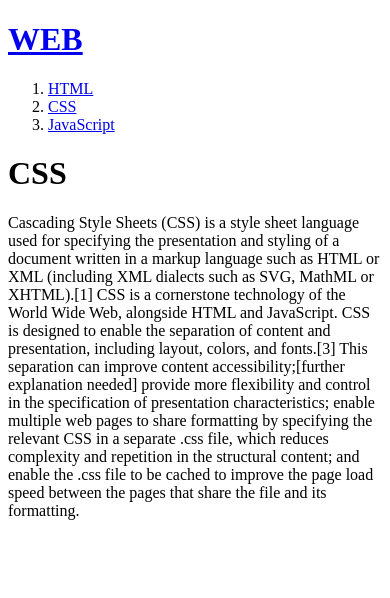
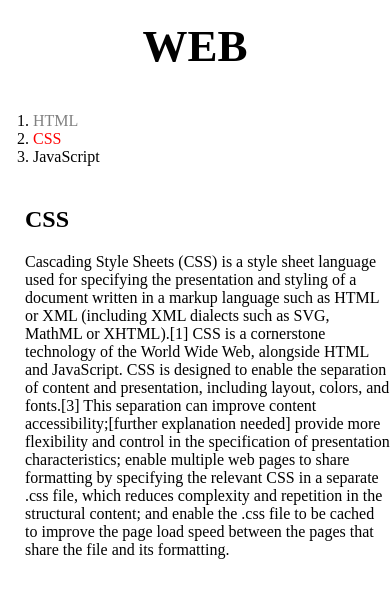
Before and after one commit to sean8540/my-first-web-site, a plain HTML site: page 2.복습.html in a window 390 px wide. Drawn offline with Linux system fonts and the light colour scheme.

Commit message:
생활코딩 css 복습 1회

```diff
--- a/2.복습.html
+++ b/2.복습.html
@@ -3,17 +3,31 @@
 <head>
     <title>WEB1 - CSS</title>
     <meta charset="utf-8">
+    <link rel="stylesheet" href="style.복습.css">
 </head>
 <body>
 <h1><a href="index.복습.html">WEB</a></h1>
+<div id="grid">
     <ol>
-    <li><a href="1.복습.html">HTML</a></li>
-    <li><a href="2.복습.html">CSS</a></li>
+        <li><a href="1.복습.html" class="saw">HTML</a></li>
+        <li><a href="2.복습.html" class="saw" id="active">CSS</a></li>
         <li><a href="3.복습.html">JavaScript</a></li>
     </ol>
-<h1>CSS</h1>
+    <!--
+    <h1><a href="index.복습.html"><font color="red">WEB</font></a></h1>
+    <ol>
+        <li><a href="1.복습.html"><font color="red">HTML</font></a></li>
+        <li><a href="2.복습.html"><font color="red">CSS</font></a></li>
+        <li><a href="3.복습.html"><font color="red">JavaScript</font></a></li>
+    </ol>
+    -->
+    <div id="article">
+        <h2>CSS</h2>
         <p>
-    Cascading Style Sheets (CSS) is a style sheet language used for specifying the presentation and styling of a document written in a markup language such as HTML or XML (including XML dialects such as SVG, MathML or XHTML).[1] CSS is a cornerstone technology of the World Wide Web, alongside HTML and JavaScript. CSS is designed to enable the separation of content and presentation, including layout, colors, and fonts.[3] This separation can improve content accessibility;[further explanation needed] provide more flexibility and control in the specification of presentation characteristics; enable multiple web pages to share formatting by specifying the relevant CSS in a separate .css file, which reduces complexity and repetition in the structural content; and enable the .css file to be cached to improve the page load speed between the pages that share the file and its formatting.
+            Cascading Style Sheets (CSS) is a style sheet language used for specifying the presentation and styling of a document written in a markup language such as HTML or XML (including XML dialects such as SVG, MathML or XHTML).[1] CSS is a cornerstone technology of the World Wide Web, alongside HTML and JavaScript. CSS is designed to enable the separation of content and presentation, including layout, colors, and fonts.[3] This separation can improve content accessibility;[further explanation needed] provide more flexibility and control in the specification of presentation characteristics; enable multiple web pages to share formatting by specifying the relevant CSS in a separate .css file, which reduces complexity and repetition in the structural content; and enable the .css file to be cached to improve the page load speed between the pages that share the file and its
+            formatting.
         </p>
+    </div>
+</div>
 </body>
 </html>
--- /dev/null
+++ b/style.복습.css
@@ -0,0 +1,47 @@
+a {
+    color:black;
+    text-decoration:none;
+}
+#active {
+    color:red;
+}
+.saw {
+    color:gray;
+}
+h1 {
+    font-size: 45px;
+    text-align: center;
+    border-bottom:1px solid gray;
+    margin:0;
+    padding: 20px;
+}
+ol{
+    border-right: 1px solid gray;
+    width:100px;
+    margin:0;
+    padding: 20px;
+}
+#grid{
+    display: grid;
+    grid-template-columns: 150px 1fr;
+}
+body{
+    margin:0;
+}
+#grid ol{
+    padding-left: 33px;
+}
+#grid #article{
+    padding-left: 25px;
+}
+@media (max-width:800px) {
+    #grid {
+        display:block;
+    }
+    ol{
+        border-right: none;
+    }
+    h1{
+        border-bottom: none;
+    }
+}
```
Also changed, not shown: 1.복습.html (+7 -2 lines), 3.복습.html (+6 -1 lines), box.복습.html (added, +20 -0 lines), grid.복습.html (added, +24 -0 lines), index.복습.html (+6 -1 lines), mediaquery.복습.html (added, +24 -0 lines). Lines whose indentation alone changed are shown as unchanged.
